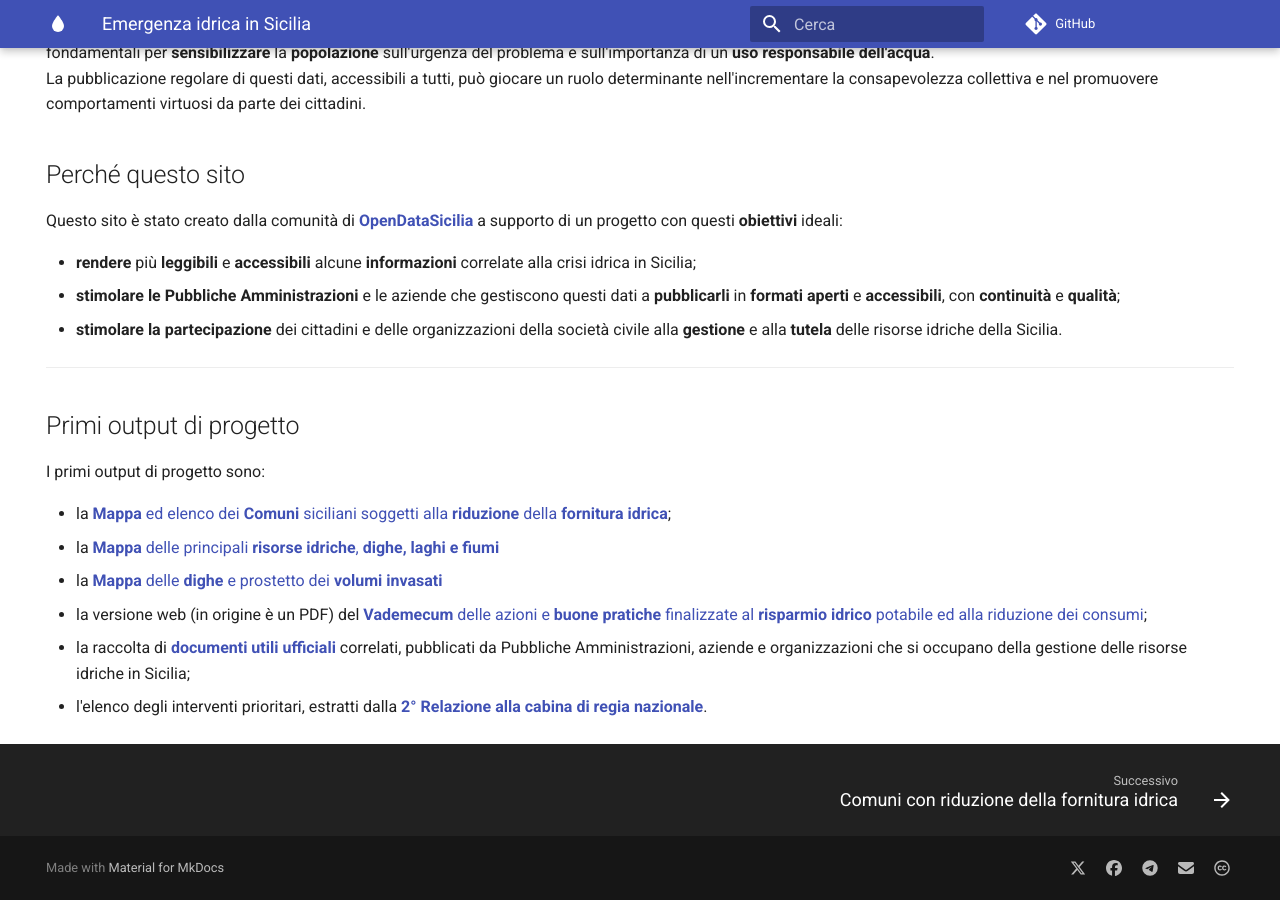
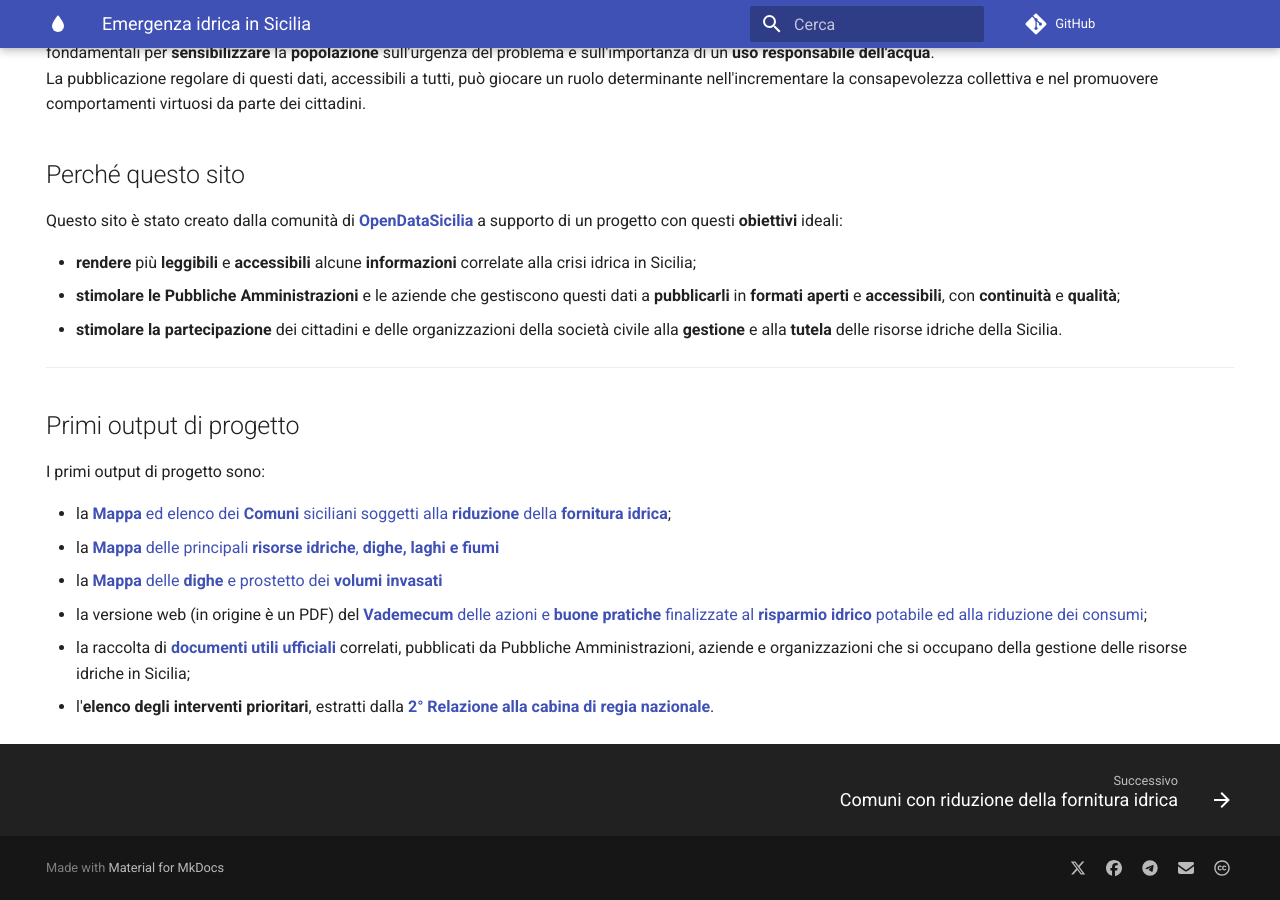
Before and after one commit to opendatasicilia/emergenza-idrica-sicilia, an MkDocs documentation site: the page built from docs/index.md, in a window 1280 px wide and 900 px high, scrolled down 867 px. Built offline with MkDocs 1.6.1 and Material for MkDocs 9.7.7, drawn with Linux system fonts in a browser that asks for light colours; comment, search, counter and statistics services are not loaded.

```diff
--- a/docs/index.md
+++ b/docs/index.md
@@ -40,4 +40,4 @@ I primi output di progetto sono:
 - la [**Mappa** delle **dighe** e prostetto dei **volumi invasati**](mappe/volumi/index.md)
 - la versione web (in origine è un PDF) del [**Vademecum** delle azioni e **buone** **pratiche** finalizzate al **risparmio** **idrico** potabile ed alla riduzione dei consumi](buone-pratiche/index.md);
 - la raccolta di [**documenti utili ufficiali**](documenti-utili/index.md) correlati, pubblicati da Pubbliche Amministrazioni, aziende e organizzazioni che si occupano della gestione delle risorse idriche in Sicilia;
-- l'elenco degli interventi prioritari, estratti dalla [**2° Relazione alla cabina di regia nazionale**](documenti-utili/interventi-2-relazione-cabinaregia-nazionale.md).
+- l'**elenco degli interventi prioritari**, estratti dalla [**2° Relazione alla cabina di regia nazionale**](documenti-utili/interventi-2-relazione-cabinaregia-nazionale.md).
```
